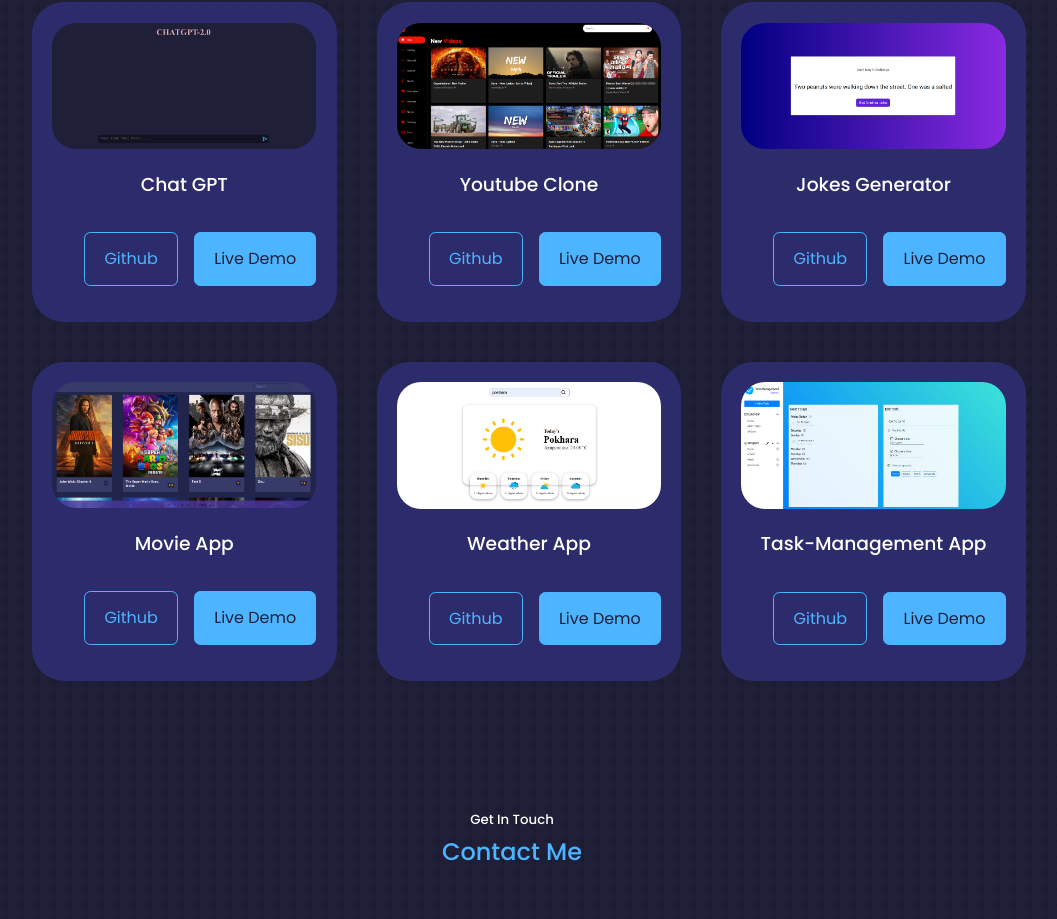
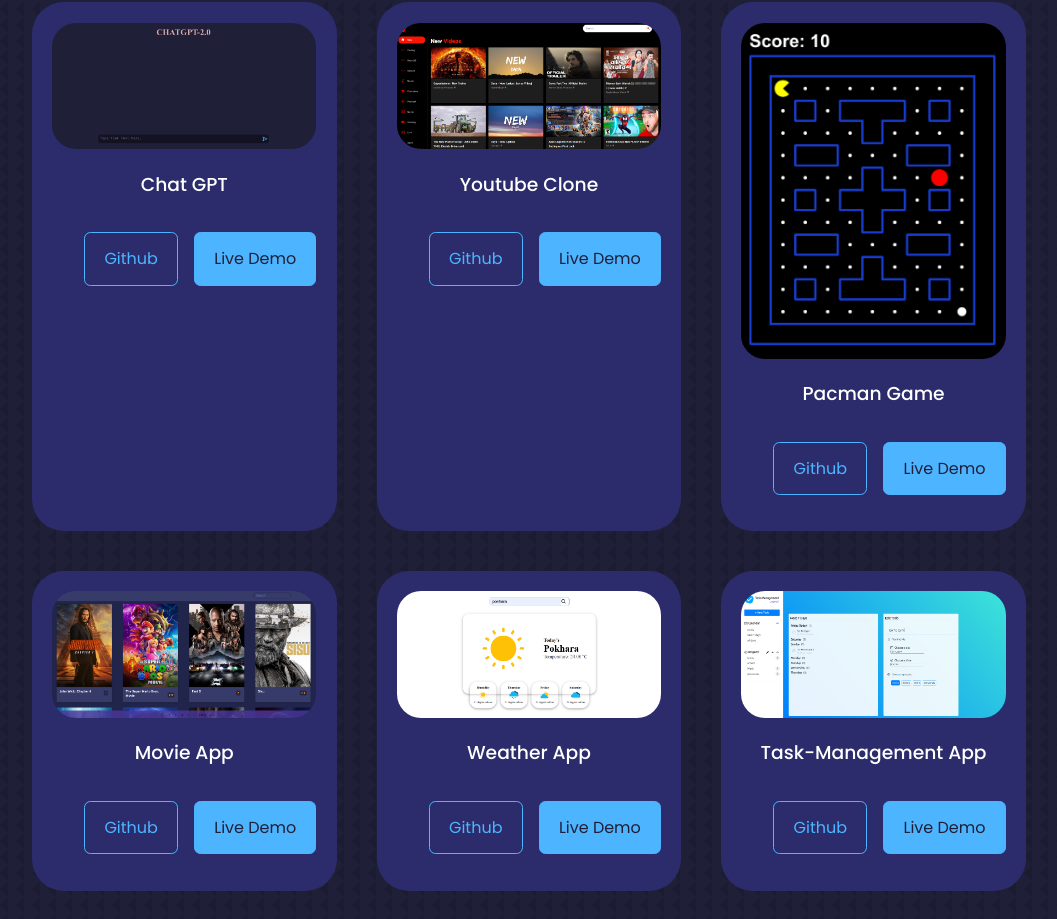
Before and after one commit to Prashant8Khatiwada/my-portfolio, a React (Create React App) app: page / in a window 1280 px wide. Shown: the part 1759-2678 px from the top of the page, without its empty margins (128-1185 px from the left). Built offline with nearby package versions, Linux system fonts and the light colour scheme.

Commit message:
pacman added to portfolio

```diff
--- a/package.json
+++ b/package.json
@@ -4,6 +4,7 @@
   "version": "0.1.0",
   "private": true,
   "dependencies": {
+    "@emailjs/browser": "^3.11.0",
     "@testing-library/jest-dom": "^5.16.5",
     "@testing-library/react": "^13.4.0",
     "@testing-library/user-event": "^13.5.0",
--- a/src/components/contact/Contact.jsx
+++ b/src/components/contact/Contact.jsx
@@ -3,7 +3,8 @@
 import { MdOutlineEmail } from "react-icons/md";
 import { RiMessengerLine } from "react-icons/ri";
 import { BsWhatsapp } from "react-icons/bs";
-import emailjs from "emailjs-com";
+import emailjs from "@emailjs/browser";
+
 import { ToastContainer, toast } from "react-toastify";
 import "react-toastify/dist/ReactToastify.css";
 function Contact() {
--- a/src/components/portfolio/Portfolio.jsx
+++ b/src/components/portfolio/Portfolio.jsx
@@ -25,10 +25,9 @@
   {
     id: 3,
     Image: IMG3,
-    title: "Jokes Generator",
-    github:
-      "https://github.com/Prashant8Khatiwada/50-project-javascript/tree/main/09_dadJokes",
-    demo: "https://prashant8khatiwada.github.io/50-project-javascript/09_dadJokes",
+    title: "Pacman Game ",
+    github: "https://github.com/Prashant8Khatiwada/pacman",
+    demo: "https://prashant8khatiwada.github.io/pacman",
   },
   {
     id: 4,
```
Also changed, not shown: src/assets/project-3.png, 1 other file (tests, documents, lock files or other folders).
